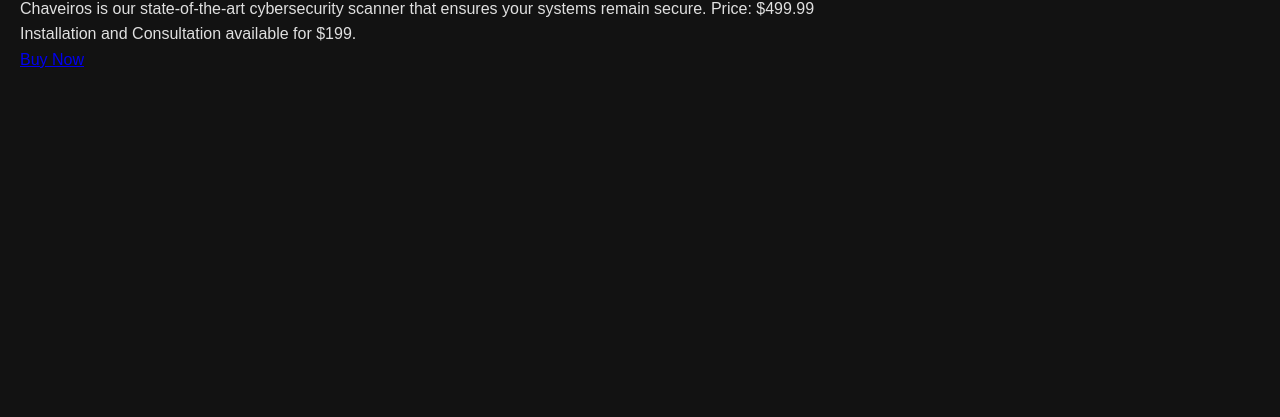
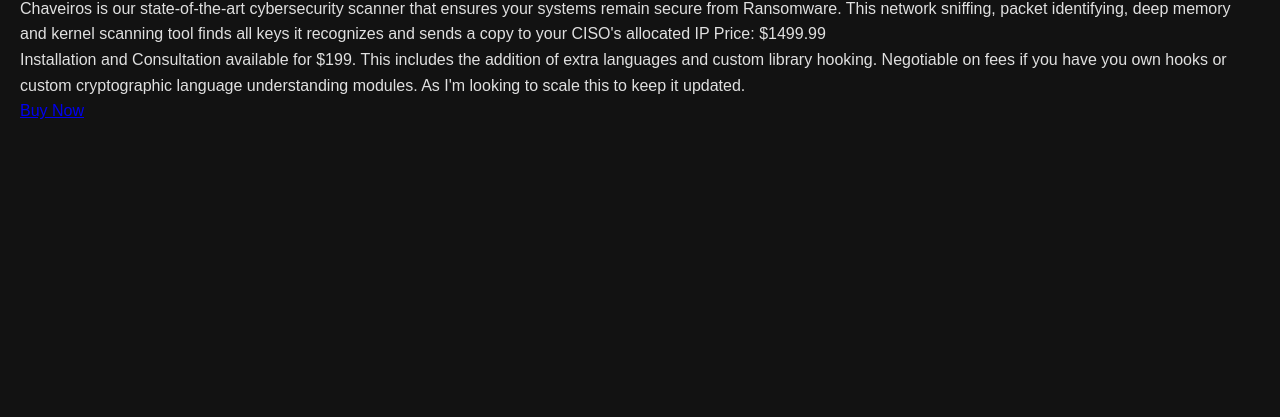
Before and after one commit to DeadmanXXXII/DeadmanXXXII.github.io, a plain HTML site: page Product/Chaveiros.html in a window 1280 px wide. Shown: the part 383-800 px from the top of the page. Drawn offline with Linux system fonts and the light colour scheme.

Commit message:
Update Chaveiros.html

```diff
--- a/Product/Chaveiros.html
+++ b/Product/Chaveiros.html
@@ -13,8 +13,9 @@
     <section class="product-details">
         <div class="container">
             <img src="https://raw.githubusercontent.com/DeadmanXXXII/TheMadHattersPlayground.com/main/site_pics/cyber%20scanner.jpg" alt="Chaveiros">
-            <p>Chaveiros is our state-of-the-art cybersecurity scanner that ensures your systems remain secure. Price: $499.99</p>
-            <p>Installation and Consultation available for $199.</p>
+            <p>Chaveiros is our state-of-the-art cybersecurity scanner that ensures your systems remain secure from Ransomware. This network sniffing, packet identifying, deep memory and kernel scanning tool finds all keys it recognizes and sends a copy to your CISO's allocated IP
+Price: $1499.99</p>
+            <p>Installation and Consultation available for $199. This includes the addition of extra languages and custom library hooking. Negotiable on fees if you have you own hooks or custom cryptographic language understanding modules. As I'm looking to scale this to keep it updated.</p>
             <a href="BuyNow.html" class="buy-now">Buy Now</a>
         </div>
     </section>
```
